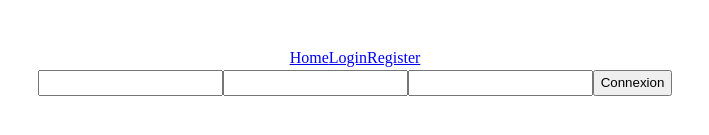
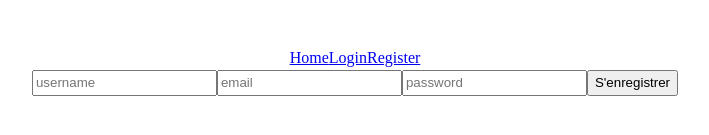
Before and after one commit to WildCodeSchool-2024-09/JS-RemoteFR-Staff-P3-Demo, a React (Vite) app in the folder client/: page /register in a window 1280 px wide. Shown: the part 329-464 px from the top of the page, without its empty margins (285-994 px from the left). Built offline with nearby package versions, Linux system fonts and the light colour scheme.

Commit message:
[FIX] : change route to fetch + redirection after account creation

```diff
--- a/client/src/pages/Register.tsx
+++ b/client/src/pages/Register.tsx
@@ -1,5 +1,7 @@
 import axios from "axios";
 import { useState } from "react";
+import { useNavigate } from "react-router-dom";
+import { useAuth } from "../contexts/AuthContext";
 
 function Register() {
   const [login, setLogin] = useState({
@@ -7,6 +9,10 @@ function Register() {
     email: "",
     password: "",
   });
+
+  const { setUser } = useAuth();
+
+  const navigate = useNavigate();
 
   const handleInputsChange = (e: React.ChangeEvent<HTMLInputElement>) => {
     const { name, value } = e.target;
@@ -20,7 +26,16 @@ function Register() {
   const handleFormSubmit = async (e: React.FormEvent<HTMLFormElement>) => {
     e.preventDefault();
 
-    await axios.post(`${import.meta.env.VITE_API_URL}/api/auth/login`, login);
+    const newUser = await axios.post(
+      `${import.meta.env.VITE_API_URL}/api/auth/register`,
+      login,
+    );
+
+    const currentUser = await axios.get(
+      `${import.meta.env.VITE_API_URL}/api/auth/find/${newUser.data.userId}`,
+    );
+
+    setUser(currentUser.data);
 
     setLogin({
       username: "",
@@ -28,7 +43,7 @@ function Register() {
       password: "",
     });
 
-    console.info("formulaire posté");
+    navigate("/");
   };
 
   return (
@@ -38,6 +53,7 @@ function Register() {
           id="username"
           name="username"
           type="username"
+          placeholder="username"
           value={login.username}
           onChange={handleInputsChange}
           required
@@ -47,6 +63,7 @@ function Register() {
           id="email"
           name="email"
           type="email"
+          placeholder="email"
           value={login.email}
           onChange={handleInputsChange}
           required
@@ -56,12 +73,13 @@ function Register() {
           id="password"
           name="password"
           type="password"
+          placeholder="password"
           required
           value={login.password}
           onChange={handleInputsChange}
         />
 
-        <button type="submit">Connexion</button>
+        <button type="submit">S'enregistrer</button>
       </form>
     </div>
   );
```
